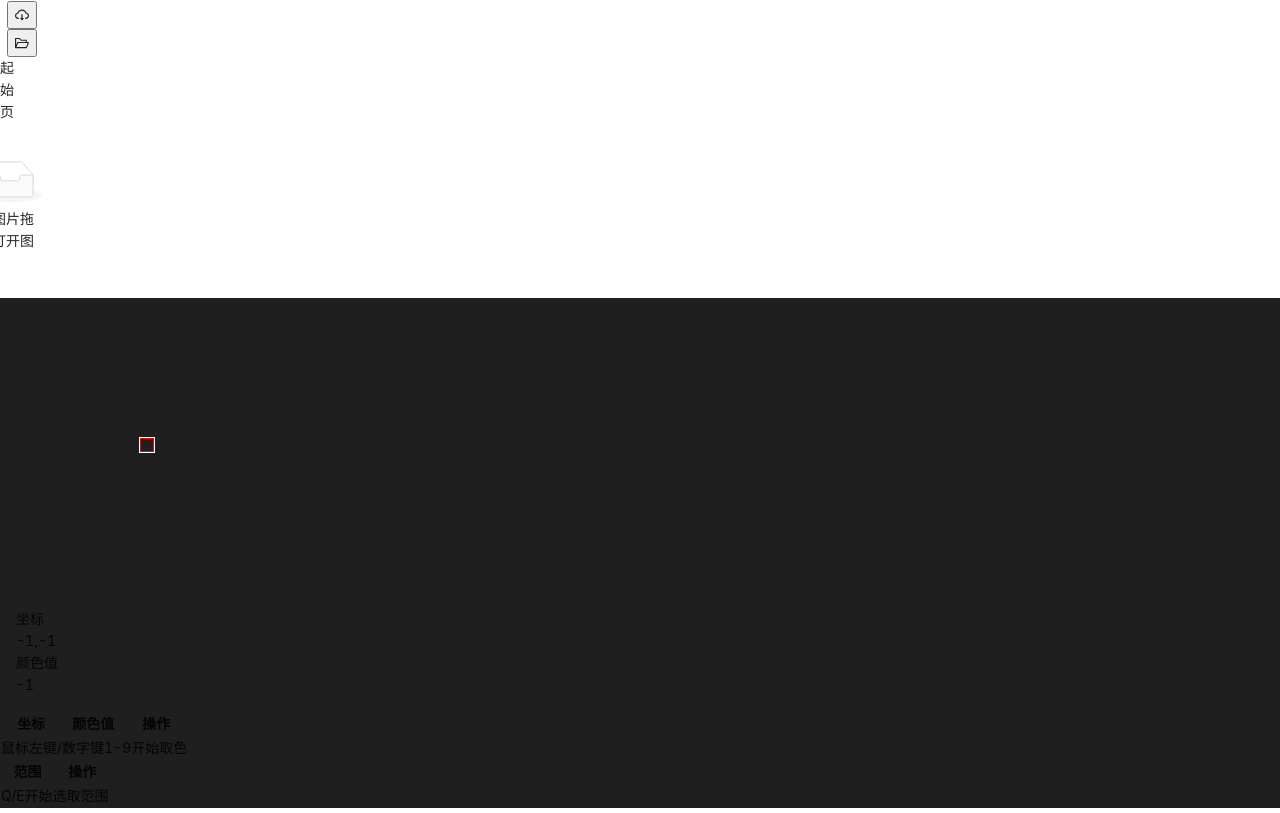
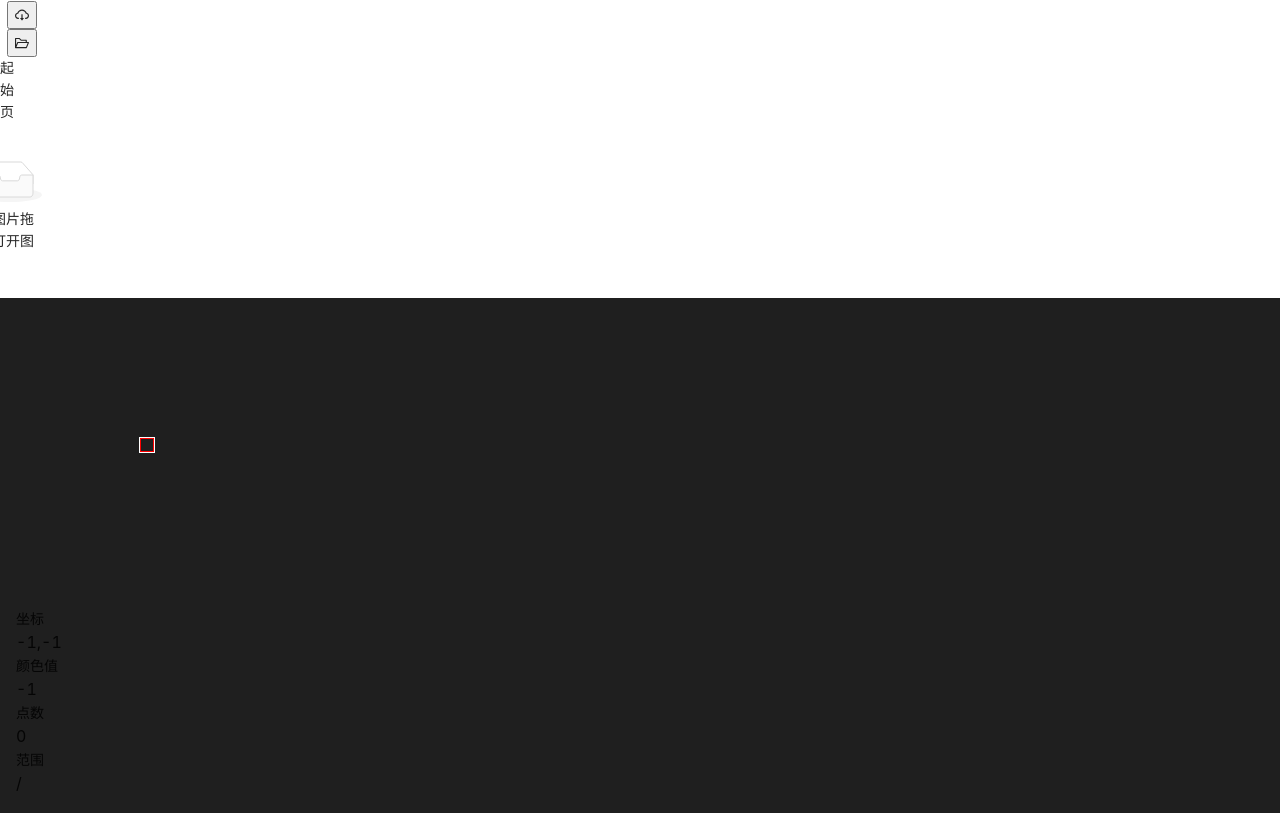
Before and after one commit to AuTsing/snapshop, a Vue app: page / in a window 1280 px wide. Shown: the part 609-1422 px from the top of the page. Built offline with nearby package versions, Linux system fonts and the light colour scheme.

Commit message:
optimize Showcase

```diff
--- a/src/components/RealtimeInfo.vue
+++ b/src/components/RealtimeInfo.vue
@@ -2,20 +2,52 @@
 import { computed } from 'vue';
 import { storeToRefs } from 'pinia';
 import { useCoordinateStore } from '../store/Coordinate';
+import { useRecordStore } from '../store/Record';
+import { useAreaStore } from '../store/Area';
 
 const coordinateStore = useCoordinateStore();
+const recordStore = useRecordStore();
+const areaStore = useAreaStore();
 
 const { x, y } = storeToRefs(coordinateStore);
 const c = computed(() => coordinateStore.c());
+const l = computed(() => recordStore.records.length);
+const a = computed(() => {
+    const { x1, y1, x2, y2 } = areaStore;
+    let lt = false;
+    let rb = false;
+    if (x1 !== -1 && y1 !== -1) {
+        lt = true;
+    }
+    if (x2 !== -1 && y2 !== -1) {
+        rb = true;
+    }
+    if (lt && rb) {
+        return 'LTRB';
+    }
+    if (lt && !rb) {
+        return 'LT';
+    }
+    if (!lt && rb) {
+        return 'RB';
+    }
+    return '/';
+});
 </script>
 
 <template>
     <a-row class="statistic-container">
-        <a-col :span="12">
-            <a-statistic title="坐标" :value="`${x},${y}`" />
+        <a-col :span="8">
+            <a-statistic title="坐标" :value="`${x},${y}`" :value-style="{ fontSize: '16px' }" />
         </a-col>
-        <a-col :span="12">
-            <a-statistic title="颜色值" :value="c" />
+        <a-col :span="8">
+            <a-statistic title="颜色值" :value="c" :value-style="{ fontSize: '16px' }" />
+        </a-col>
+        <a-col :span="4">
+            <a-statistic title="点数" :value="l" :value-style="{ fontSize: '16px' }" />
+        </a-col>
+        <a-col :span="4">
+            <a-statistic title="范围" :value="a" :value-style="{ fontSize: '16px' }" />
         </a-col>
     </a-row>
 </template>
@@ -24,5 +56,9 @@ const c = computed(() => coordinateStore.c());
 .statistic-container {
     width: 100%;
     padding: 16px;
+    margin-top: 294px;
+    position: absolute;
+    z-index: 1;
+    background-color: #1f1f1f;
 }
 </style>
--- a/src/components/RecordList.vue
+++ b/src/components/RecordList.vue
@@ -52,10 +52,13 @@ const handleClickResetArea = () => {
 </script>
 
 <template>
+    <div class="list-container">
         <a-table :columns="pointsColumns" :data-source="records" bordered size="small" :pagination="false">
             <template #bodyCell="{ column, record }">
                 <template v-if="column.dataIndex === 'xy'">
-                <span style="cursor: pointer" @click="() => handleClickCopyText(`${record.x},${record.y}`)">{{ `${record.x},${record.y}` }}</span>
+                    <span style="cursor: pointer" @click="() => handleClickCopyText(`${record.x},${record.y}`)">{{
+                        `${record.x},${record.y}`
+                    }}</span>
                 </template>
                 <template v-if="column.dataIndex === 'c'">
                     <a-tag class="tag" :color="displayColor(record.cNative, ColorMode.hexWithPound)">
@@ -94,9 +97,13 @@ const handleClickResetArea = () => {
                 {{ 'Q/E开始选取范围' }}
             </template>
         </a-table>
+    </div>
 </template>
 
 <style scoped>
+.list-container {
+    margin-top: 378px;
+}
 .tag {
     width: 100%;
     text-shadow: #000 1px 0 0, #000 0 1px 0, #000 -1px 0 0, #000 0 -1px 0;
--- a/src/components/Showcase.vue
+++ b/src/components/Showcase.vue
@@ -18,7 +18,6 @@ import RecordListVue from './RecordList.vue';
     display: flex;
     height: 100%;
     width: 100%;
-    padding-right: 20px;
     flex-direction: column;
     overflow-y: overlay;
 }
--- a/src/components/Zoom.vue
+++ b/src/components/Zoom.vue
@@ -85,7 +85,7 @@ watch(
             });
         }
     },
-    { immediate: true }
+    { immediate: true },
 );
 </script>
 
@@ -99,10 +99,12 @@ watch(
 
 <style scoped>
 .zoom-container {
-    position: relative;
+    position: absolute;
     height: 294px;
     width: 294px;
     flex: 0 0 auto;
+    z-index: 1;
+    background-color: #1f1f1f;
 }
 .zoom-cursor {
     position: absolute;
@@ -113,13 +115,13 @@ watch(
     left: calc(50% - 7px);
 }
 .zoom-cursor-red {
-    z-index: 3;
+    z-index: 4;
     border: solid 1px red;
     outline: solid 1px white;
 }
 .zoom-cover {
     position: absolute;
-    z-index: 2;
+    z-index: 3;
     width: 14px;
     height: 14px;
     pointer-events: none;
@@ -128,6 +130,6 @@ watch(
 }
 .zoom-content {
     position: absolute;
-    z-index: 1;
+    z-index: 2;
 }
 </style>
```
Lines whose indentation alone changed are shown as unchanged.
